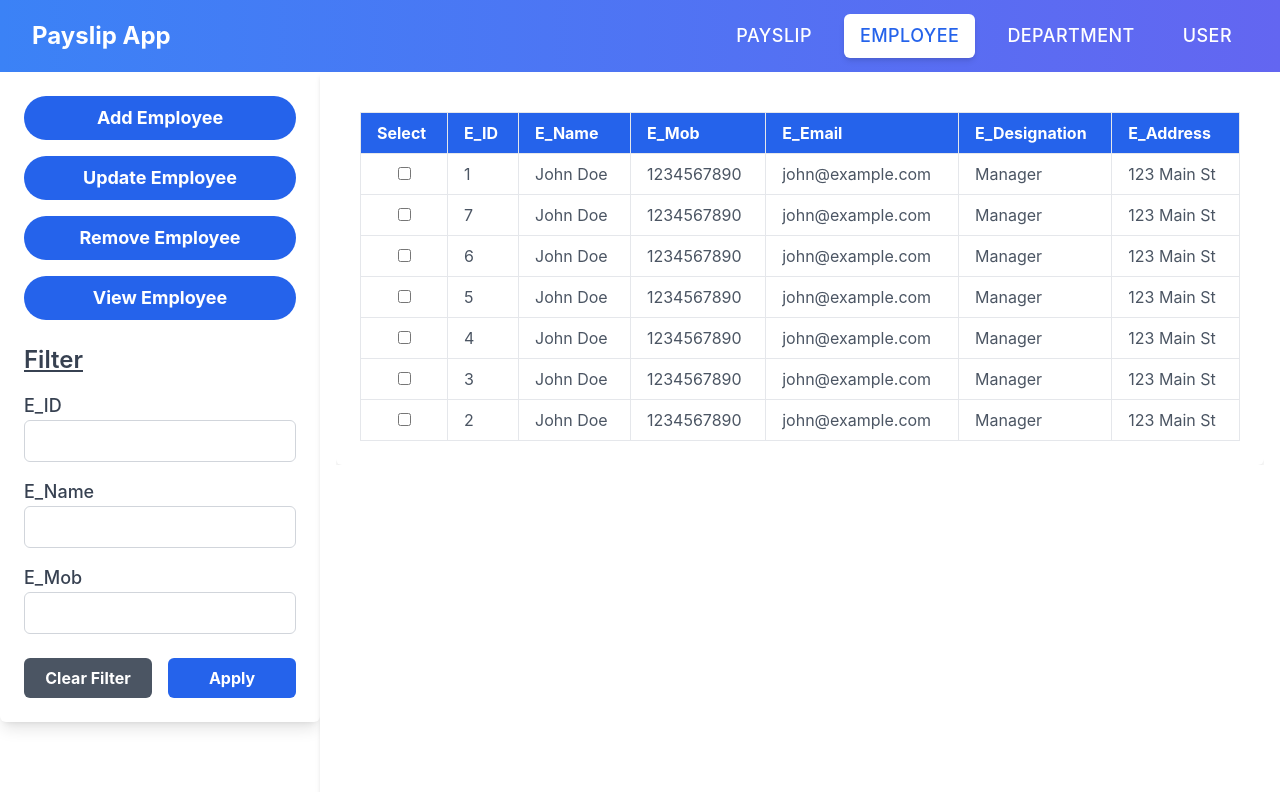
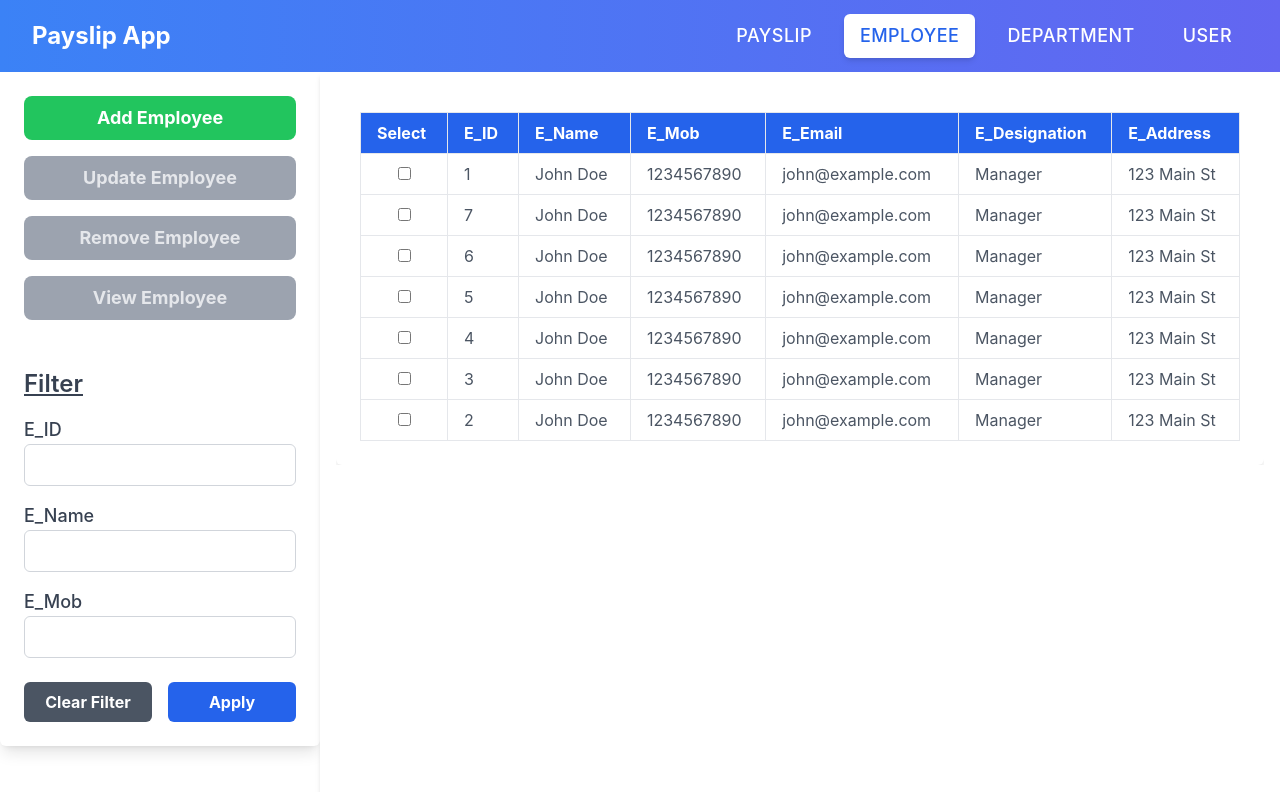
Before and after one commit to Prakhar4749/payroll, a React (Create React App) app in the folder frontend/: page /employee in a window 1280 px wide. Shown: the top 792 px of the page. Built offline with nearby package versions, Linux system fonts and the light colour scheme; sample sign-in values are in the browser's storage.

Commit message:
amp aside section redeisgned

```diff
--- a/frontend/src/components/page_specific/EMP_aside.js
+++ b/frontend/src/components/page_specific/EMP_aside.js
@@ -1,49 +1,71 @@
-import React, { useState } from 'react';
+import React, { useState } from "react";
 
-const EMP_aside = ({ empData, setEMPData }) => {
+const EMP_aside = ({ empData, setEMPData, selected_e_id }) => {
   const [e_id, sete_id] = useState("");
   const [e_name, sete_name] = useState("");
   const [eMob, setEMob] = useState("");
 
   // Apply filter function
   function apply() {
-    // Filter the employee data based on the entered filter values
-    let filteredData = empData.filter((employee) => {
-      const idMatch = e_id ? employee.e_id.toLowerCase().includes(e_id.toLowerCase()) : true;
-      const nameMatch = e_name ? employee.e_name.toLowerCase().includes(e_name.toLowerCase()) : true;
-      const mobMatch = eMob ? employee.e_mobile_number.includes(eMob) : true;
+    const filteredData = empData.filter((employee) => {
+      const idMatch = e_id
+        ? employee.e_id.toLowerCase().includes(e_id.toLowerCase())
+        : true;
+      const nameMatch = e_name
+        ? employee.e_name.toLowerCase().includes(e_name.toLowerCase())
+        : true;
+      const mobMatch = eMob
+        ? employee.e_mobile_number.includes(eMob)
+        : true;
       return idMatch && nameMatch && mobMatch;
     });
-
-    // Update the state with the filtered data
     setEMPData(filteredData);
   }
 
   // Clear all filters
   function clearFilter() {
-    // Reset filter values
     sete_id("");
     sete_name("");
     setEMob("");
-
-    // Reset the employee data (show all)
-    setEMPData(empData);
+    setEMPData(empData); // Reset to original data
   }
 
   return (
-    <aside className="w-full bg-white shadow-lg rounded-md p-6 mx-auto flex-wrap-reverse flex-col gap-6">
+    <aside className="w-full bg-white shadow-lg rounded-md p-6 mx-auto flex flex-col gap-6">
       {/* Sidebar Buttons */}
       <div className="flex flex-col items-center gap-4">
-        <button className="bg-blue-600 hover:bg-blue-700 text-white font-bold py-2 px-4 rounded-full w-full text-center text-lg">
+        <button className="w-full bg-green-500 hover:bg-green-600 text-white font-bold py-2 px-4 rounded-lg text-center text-lg transition-transform transform active:scale-95">
           Add Employee
         </button>
-        <button className="bg-blue-600 hover:bg-blue-700 text-white font-bold py-2 px-4 rounded-full w-full text-center text-lg">
+        <button
+          className={`w-full font-bold py-2 px-4 rounded-lg text-center text-lg transition-transform transform active:scale-95 ${
+            selected_e_id
+              ? "bg-purple-500 hover:bg-purple-600 text-white"
+              : "bg-gray-400 text-gray-200 cursor-not-allowed"
+          }`}
+          disabled={!selected_e_id}
+        >
           Update Employee
         </button>
-        <button className="bg-blue-600 hover:bg-blue-700 text-white font-bold py-2 px-4 rounded-full w-full text-center text-lg">
+        <button
+          className={`w-full font-bold py-2 px-4 rounded-lg text-center text-lg transition-transform transform active:scale-95 ${
+            selected_e_id
+
+              ? "bg-red-500 hover:bg-red-600 text-white"
+              : "bg-gray-400 text-gray-200 cursor-not-allowed"
+          }`}
+          disabled={!selected_e_id}
+        >
           Remove Employee
         </button>
-        <button className="bg-blue-600 hover:bg-blue-700 text-white font-bold py-2 px-4 rounded-full w-full text-center text-lg">
+        <button
+          className={`w-full font-bold py-2 px-4 rounded-lg text-center text-lg transition-transform transform active:scale-95 ${
+            selected_e_id
+              ? "bg-blue-500 hover:bg-blue-600 text-white"
+              : "bg-gray-400 text-gray-200 cursor-not-allowed"
+          }`}
+          disabled={!selected_e_id}
+        >
           View Employee
         </button>
       </div>
@@ -92,11 +114,14 @@ const EMP_aside = ({ empData, setEMPData }) => {
 
         {/* Buttons */}
         <div className="flex gap-4 mt-6">
-          <button className="flex-1 bg-gray-600 hover:bg-gray-700 text-white font-bold py-2 px-4 rounded-md" onClick={clearFilter}>
+          <button
+            className="flex-1 bg-gray-600 hover:bg-gray-700 text-white font-bold py-2 px-4 rounded-md transition-transform transform active:scale-95"
+            onClick={clearFilter}
+          >
             Clear Filter
           </button>
           <button
-            className="flex-1 bg-blue-600 hover:bg-blue-700 text-white font-bold py-2 px-4 rounded-md"
+            className="flex-1 bg-blue-600 hover:bg-blue-700 text-white font-bold py-2 px-4 rounded-md transition-transform transform active:scale-95"
             onClick={apply}
           >
             Apply
@@ -105,6 +130,6 @@ const EMP_aside = ({ empData, setEMPData }) => {
       </div>
     </aside>
   );
-}
+};
 
 export default EMP_aside;
--- a/frontend/src/routes/departmentRoutes.js
+++ b/frontend/src/routes/departmentRoutes.js
@@ -1,7 +1,7 @@
 import React from 'react';
 import { Route } from 'react-router-dom';
 import Department from '../views/Department';
-import Dept_update_form from '../components/page_specific/Dept_update_form.js';
+import Dept_update_form from '../components/page_specific/dept_update_form';
 
 const departmentRoutes = [
   <Route key="department" path="/department" element={<Department />} />,
--- a/frontend/src/views/Employee.js
+++ b/frontend/src/views/Employee.js
@@ -1,4 +1,4 @@
-import React from "react";
+import React, { useEffect } from "react";
 import Navbar from "../components/layout/Navbar";
 import { useState } from "react";
 import EMP_aside from "../components/page_specific/EMP_aside";
@@ -66,10 +66,16 @@ export default function Employee() {
   ];
 
   const [empData,setEMPData] = useState(emp);
+  const [selected_e_id , setselected_e_id] = useState("");
 
   const handleRowSelection = (selectedId) => {
-    console.log("Selected Employee ID:", selectedId);
+
+      setselected_e_id(selectedId);
+
   };
+  useEffect( ()=>{
+    console.log(selected_e_id)
+  },[selected_e_id])
   return (
     <>
       {/* Navbar */}
@@ -78,7 +84,7 @@ export default function Employee() {
       <div className="flex flex-col lg:flex-row w-full bg-blue-50 min-h-screen">
         {/* Sidebar */}
         <div className="w-full lg:w-1/4 bg-white shadow-md">
-          <EMP_aside empData={emp} setEMPData={setEMPData} />
+          <EMP_aside empData={emp} setEMPData={setEMPData} selected_e_id={selected_e_id}  />
         </div>
 
         {/* Main Content */}
```
